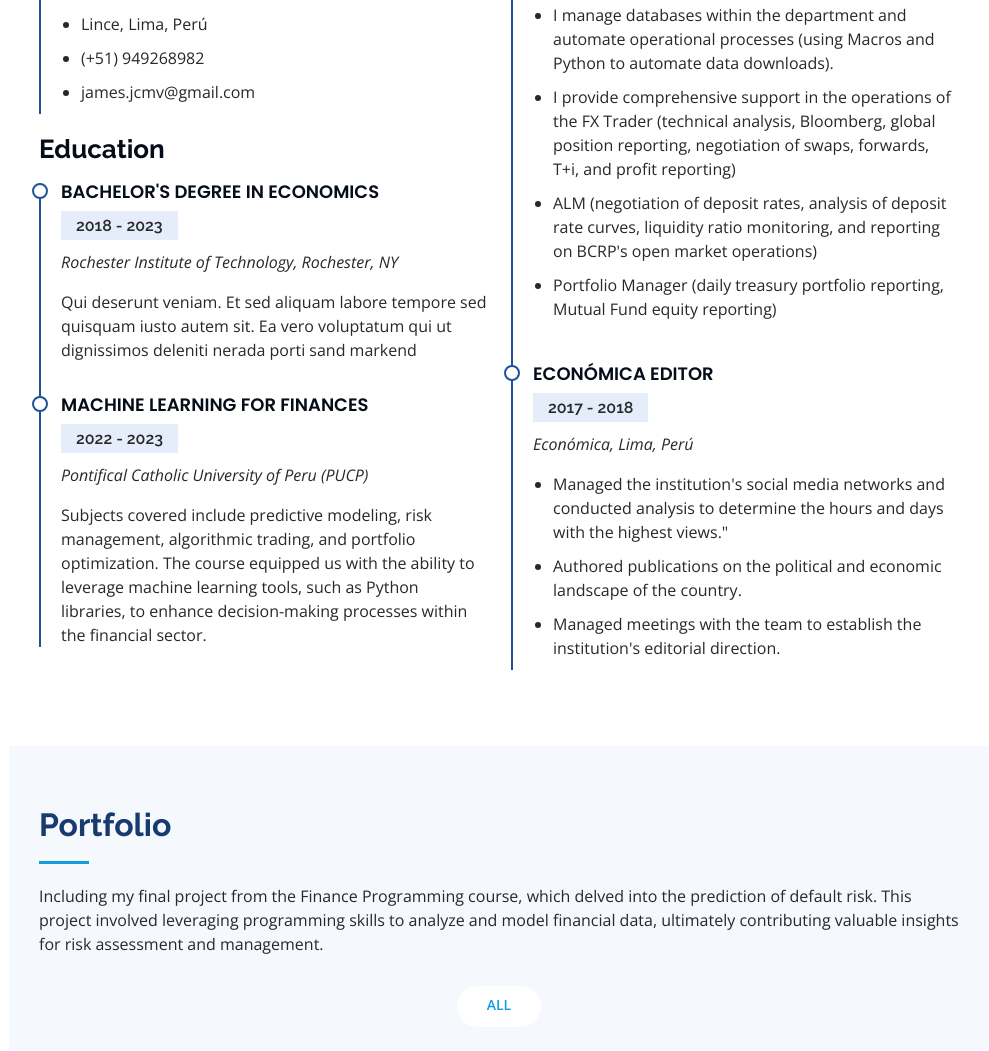
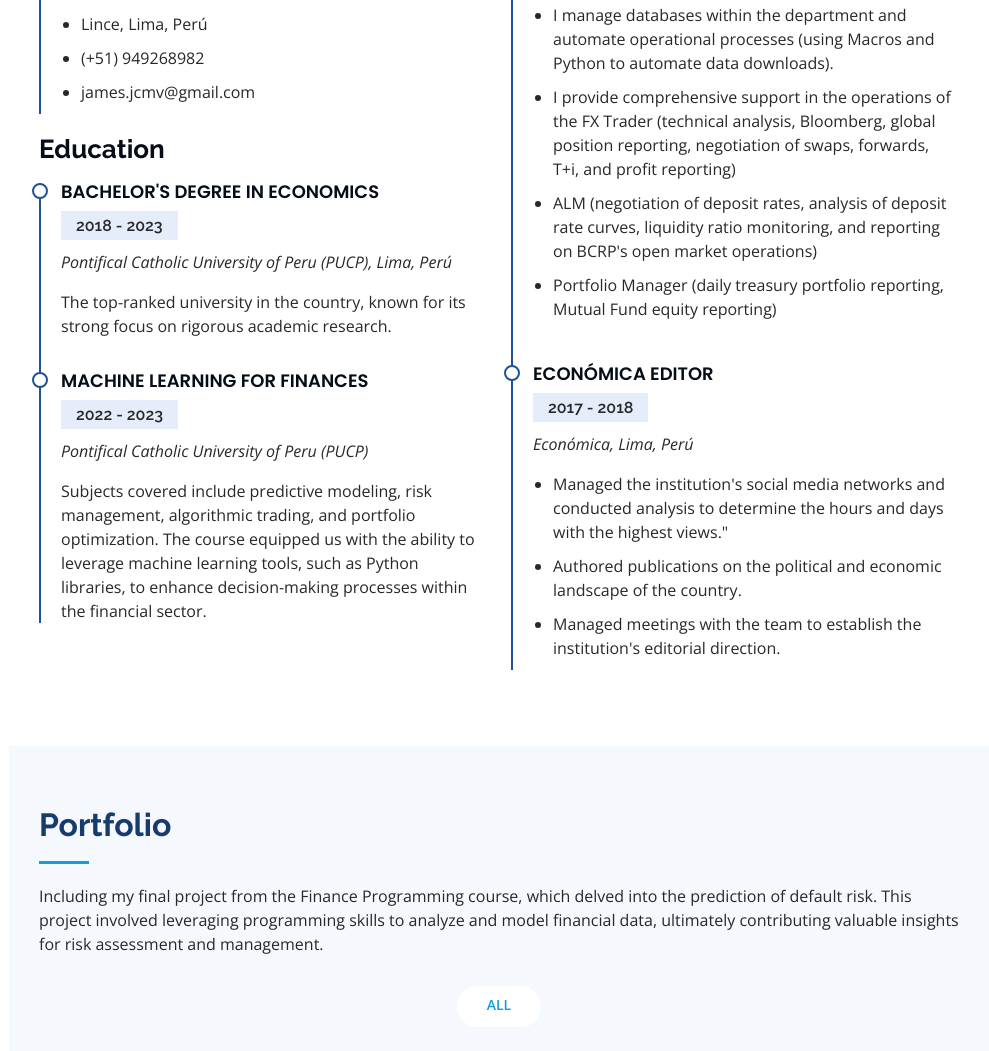
Before and after one commit to JamesMVa/CV-James-Medina-V, a plain HTML site: page index.html in a window 1280 px wide. Shown: the part 2322-3373 px from the top of the page, without its empty margins (291-1280 px from the left). Drawn offline with nearby package versions, Linux system fonts and the light colour scheme.

Commit message:
Update index.html

```diff
--- a/index.html
+++ b/index.html
@@ -219,8 +219,8 @@
             <div class="resume-item">
               <h4>BACHELOR'S DEGREE IN ECONOMICS</h4>
               <h5>2018 - 2023</h5>
-              <p><em>Rochester Institute of Technology, Rochester, NY</em></p>
-              <p>Qui deserunt veniam. Et sed aliquam labore tempore sed quisquam iusto autem sit. Ea vero voluptatum qui ut dignissimos deleniti nerada porti sand markend</p>
+              <p><em>Pontifical Catholic University of Peru (PUCP), Lima, Perú</em></p>
+              <p>The top-ranked university in the country, known for its strong focus on rigorous academic research.</p>
             </div>
             <div class="resume-item">
               <h4>MACHINE LEARNING FOR FINANCES</h4>
```
